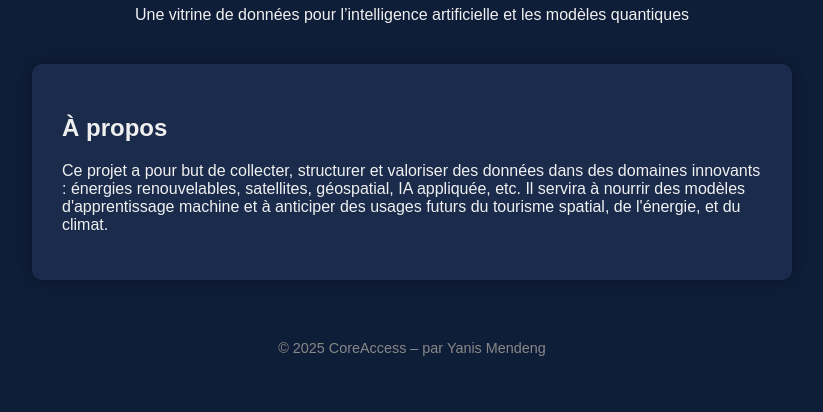
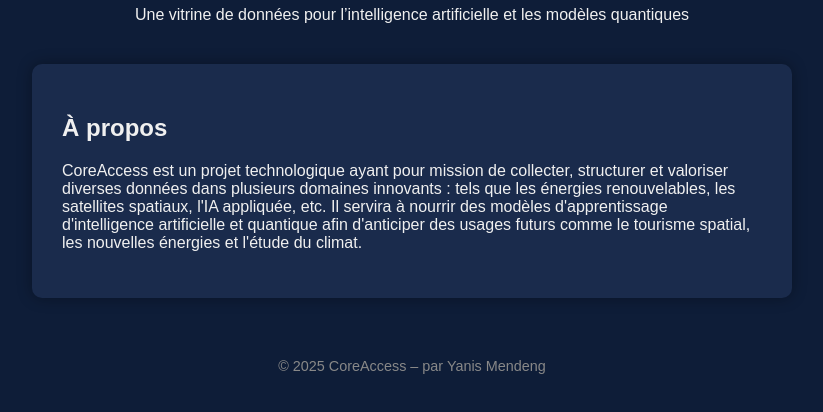
Before and after one commit to Ymlbst/coreaccess.io, a plain HTML site: page index.html in a window 1280 px wide. Shown: the part 106-518 px from the top of the page, without its empty margins (228-1051 px from the left). Drawn offline with Linux system fonts and the light colour scheme.

Commit message:
Update index.html

```diff
--- a/index.html
+++ b/index.html
@@ -43,9 +43,9 @@
 
   <section>
     <h2>À propos</h2>
-    <p>Ce projet a pour but de collecter, structurer et valoriser des données dans des domaines innovants :
-      énergies renouvelables, satellites, géospatial, IA appliquée, etc. Il servira à nourrir des modèles
-      d'apprentissage machine et à anticiper des usages futurs du tourisme spatial, de l'énergie, et du climat.</p>
+    <p>CoreAccess est un projet technologique ayant pour mission de collecter, structurer et valoriser diverses données dans plusieurs domaines innovants :
+    tels que les énergies renouvelables, les satellites spatiaux, l'IA appliquée, etc. Il servira à nourrir des modèles
+    d'apprentissage d'intelligence artificielle et quantique afin d'anticiper des usages futurs comme le tourisme spatial, les nouvelles énergies et l'étude du climat.</p>
   </section>
 
   <footer>
```
